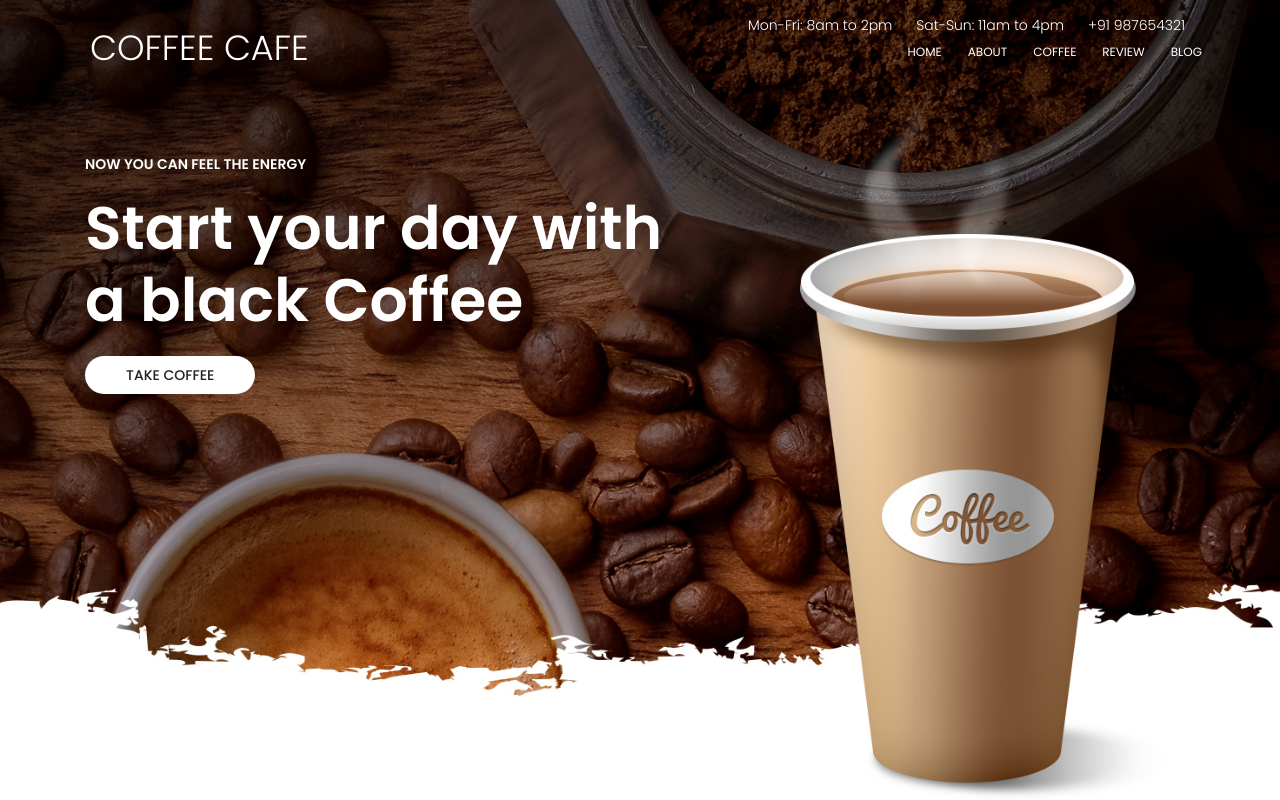
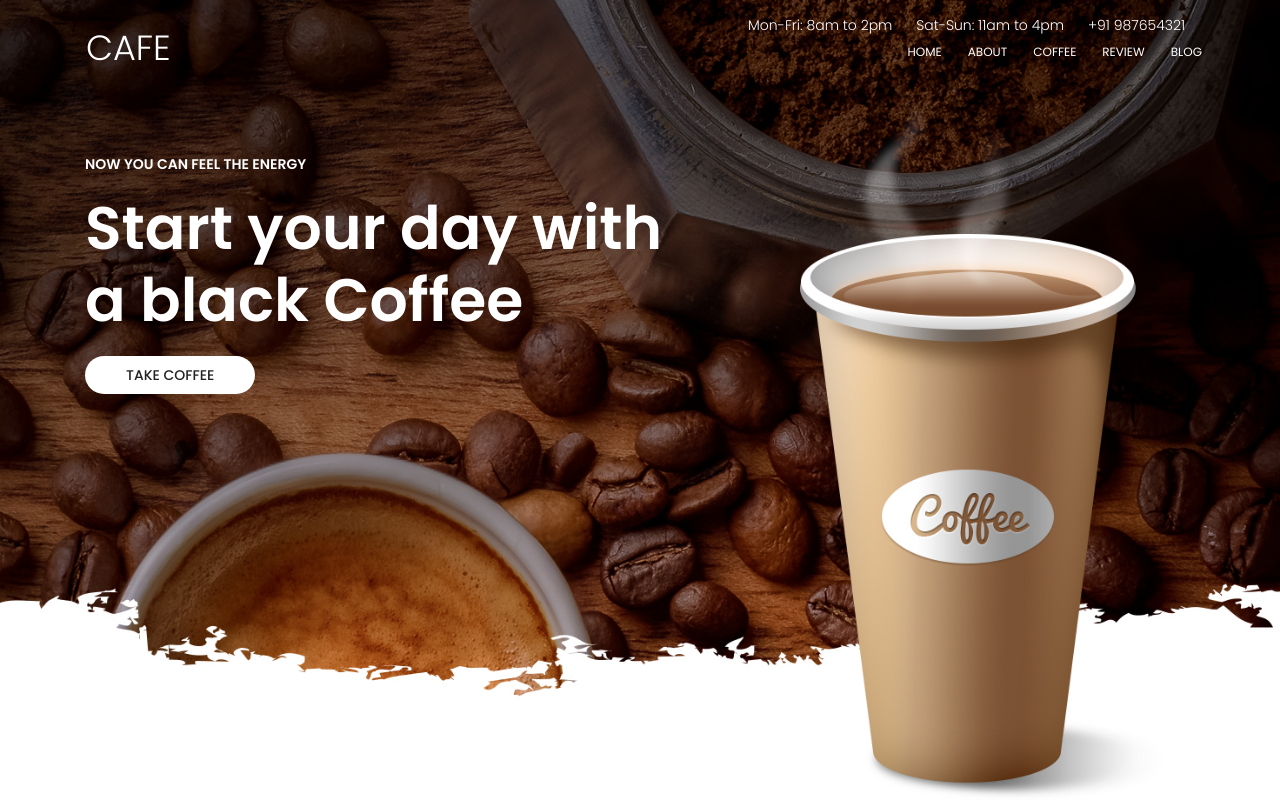
Before and after one commit to DivyArora09/CoffeeCafe, a plain HTML site: page index.html in a window 1280 px wide. Shown: the top 800 px of the page. Drawn offline with nearby package versions, Linux system fonts and the light colour scheme; some packages are replaced by stand-ins of ours.

Commit message:
Update index.html

```diff
--- a/index.html
+++ b/index.html
@@ -14,7 +14,7 @@
 		<!-- meta character set -->
 		<meta charset="UTF-8">
 		<!-- Site Title -->
-		<title>Coffee Cafe</title>
+		<title>Cafe</title>
 
 		<link href="https://fonts.googleapis.com/css?family=Poppins:100,200,400,300,500,600,700" rel="stylesheet">
 			<!--
@@ -54,7 +54,7 @@
 			    <div class="container">
 			    	<div class="row align-items-center justify-content-between d-flex">
 				      <div id="logo">
-				        <a href="index.html" class="text-uppercase" style="color: white; font-size: 35px; margin-left: 20px;">Coffee Cafe</a>
+				        <a href="index.html" class="text-uppercase" style="color: white; font-size: 35px; margin-left: 16px;">Cafe</a>
 				      </div>
 				      <nav id="nav-menu-container">
 				        <ul class="nav-menu">
```
